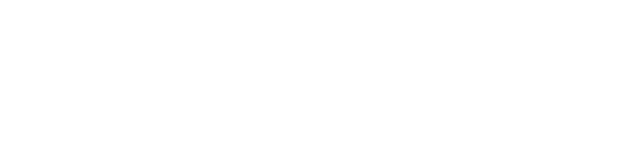
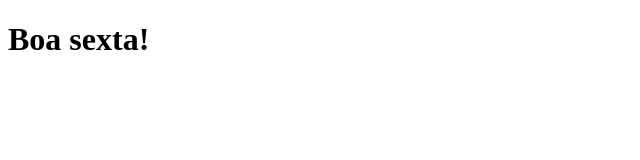
Before and after one commit to AndreCobo/AndreCobo.github.io, a plain HTML site: page aviso.html in a window 1280 px wide. Shown: the whole page, without its empty margins (0-640 px from the left). Drawn offline with Linux system fonts and the light colour scheme.

Commit message:
Update aviso.html

```diff
--- a/aviso.html
+++ b/aviso.html
@@ -1,5 +1,5 @@
 <!DOCTYPE html><html><body>
 <title>COBO do Brasil</title>
-<h1></h1>
+<h1> Boa sexta! </h1>
 <h2></h2>
 </body></html>
```
